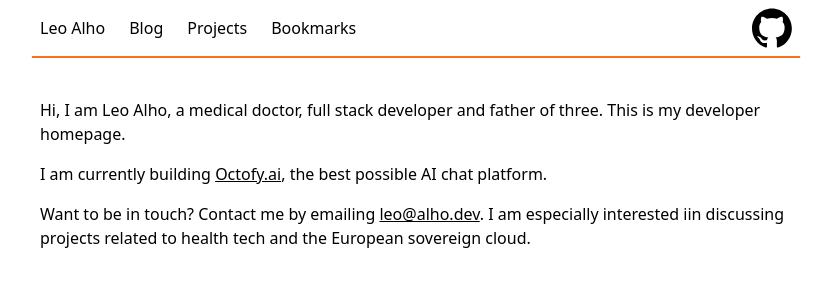
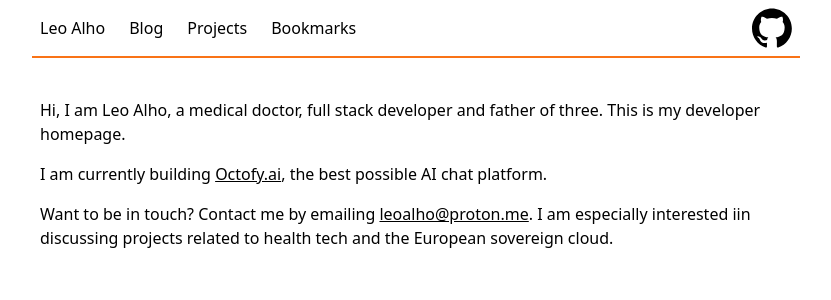
Before and after one commit to leoalho/leoalho.github.io, a Next.js app: page / in a window 1280 px wide. Shown: the top 300 px of the page, without its empty margins (224-1055 px from the left). Built offline with nearby package versions, Linux system fonts and the light colour scheme.

Commit message:
Update email address

```diff
--- a/src/pages/index.tsx
+++ b/src/pages/index.tsx
@@ -16,7 +16,7 @@ const Index = () => {
       </div>
       <div>
         Want to be in touch? Contact me by emailing{" "}
-        <a href={"mailto:leo@alho.dev"}>leo@alho.dev</a>. I am especially interested iin discussing projects related to health tech and the European sovereign cloud.
+        <a href={"mailto:leoalho@proton.me"}>leoalho@proton.me</a>. I am especially interested iin discussing projects related to health tech and the European sovereign cloud.
       </div>
     </div>
   );
```
